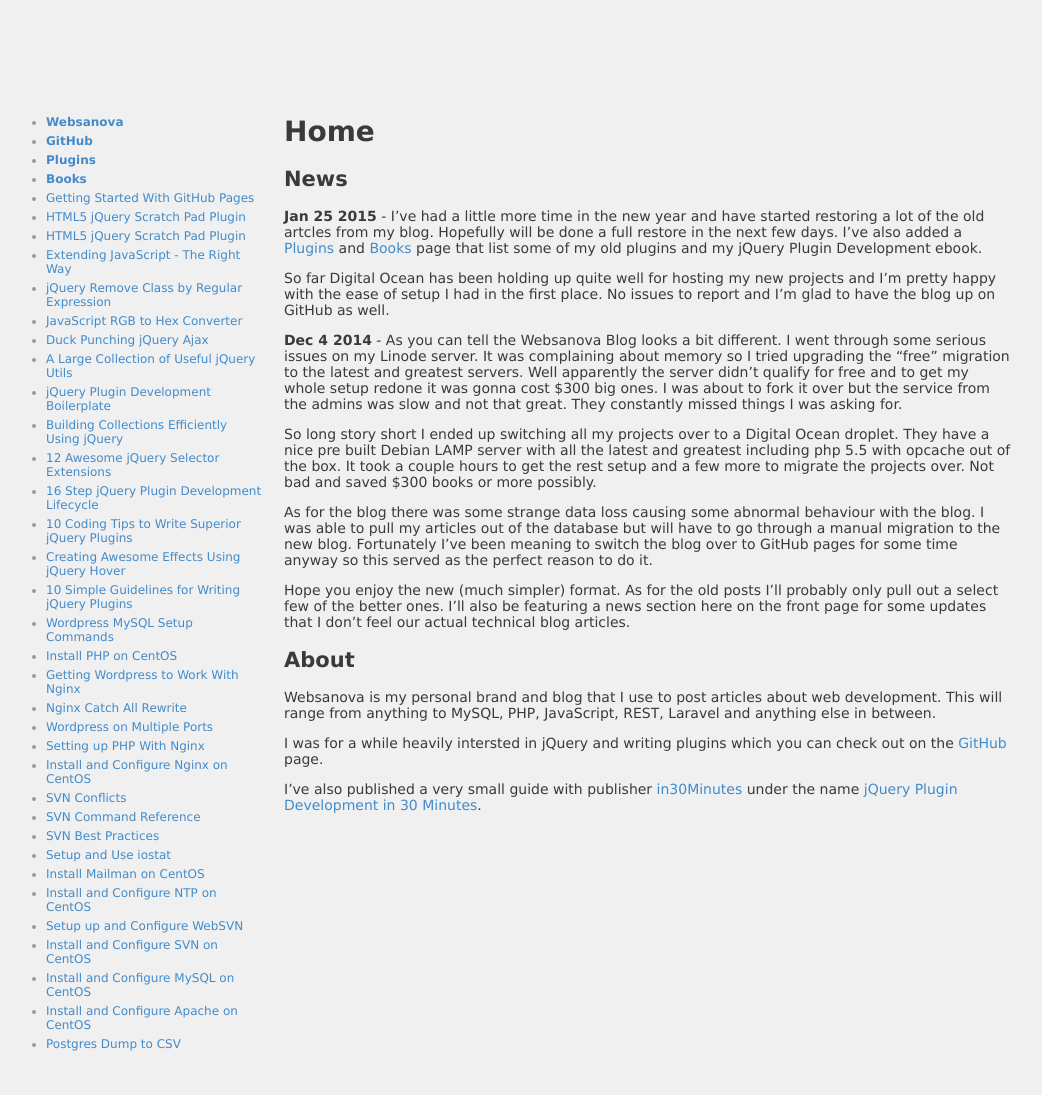
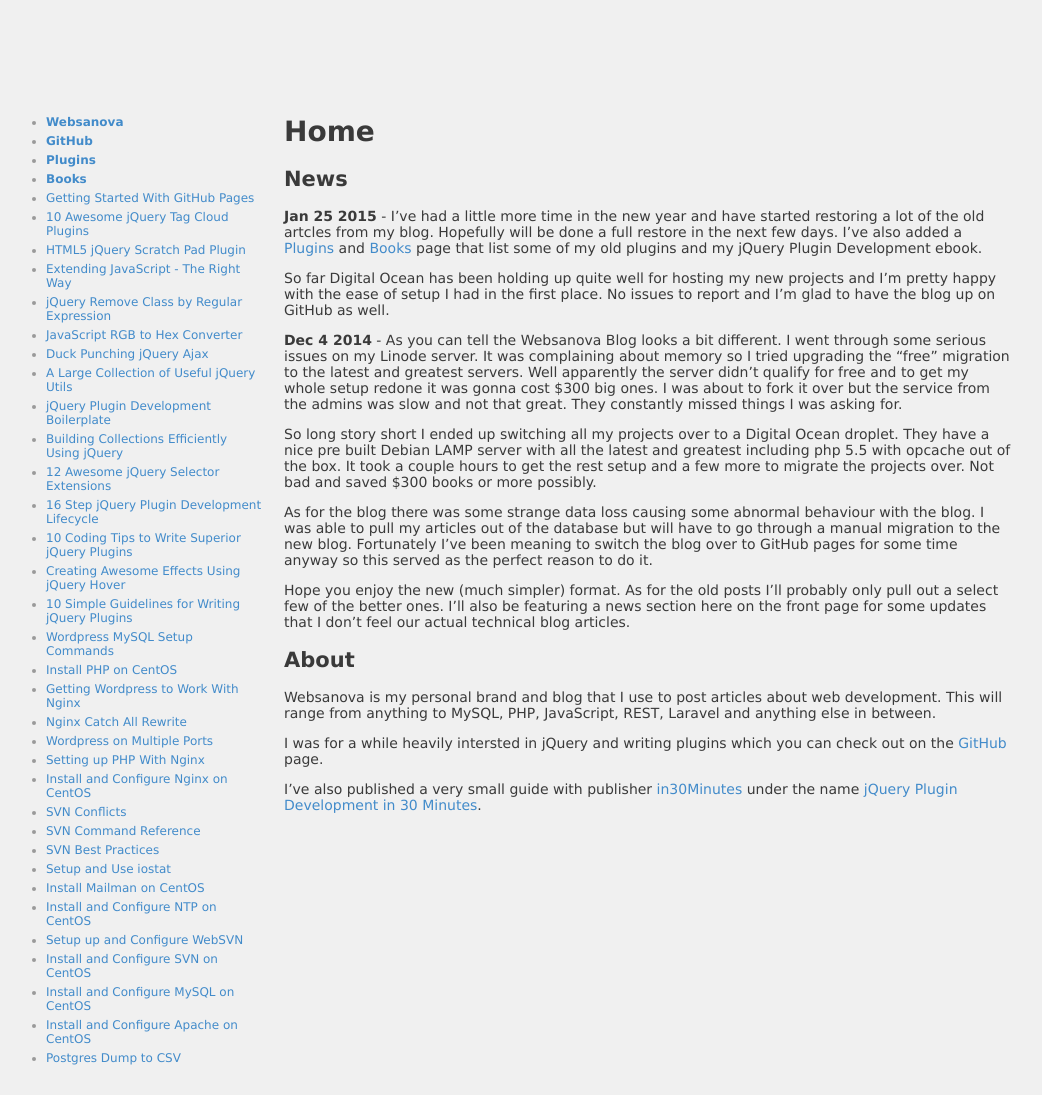
Before and after one commit to websanova/websanova.github.io, a Jekyll site: the page built from index.md, in a window 1280 px wide. Shown: the whole page, without its empty margins (116-1158 px from the left). Built offline with Jekyll 4.4.1, drawn with Linux system fonts in a browser that asks for light colours; comment, search, counter and statistics services are not loaded.

Commit message:
Update link in sidebar.

```diff
--- a/_layouts/default.html
+++ b/_layouts/default.html
@@ -104,7 +104,7 @@
 				<li><a href="/getting-started-with-github-pages">Getting Started With GitHub Pages</a></li>
 
 
-				<li><a href="/10-awesome-jquery-tag-cloud-plugins">HTML5 jQuery Scratch Pad Plugin</a></li>
+				<li><a href="/10-awesome-jquery-tag-cloud-plugins">10 Awesome jQuery Tag Cloud Plugins</a></li>
 				<li><a href="/html5-jquery-scratch-pad-plugin">HTML5 jQuery Scratch Pad Plugin</a></li>
 				<li><a href="/extending-javascript-the-right-way">Extending JavaScript - The Right Way</a></li>
 				<li><a href="/jquery-remove-class-by-regular-expression">jQuery Remove Class by Regular Expression</a></li>
```
